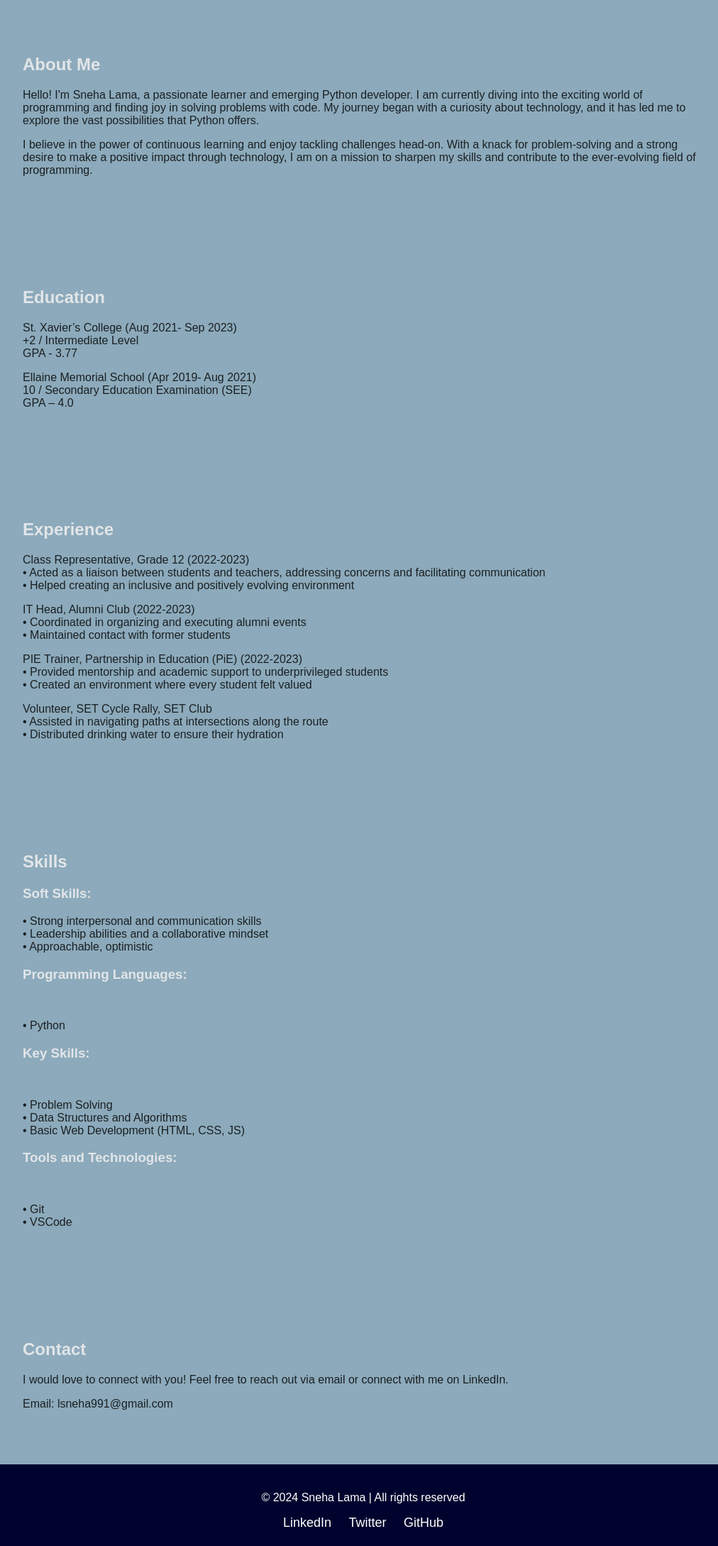
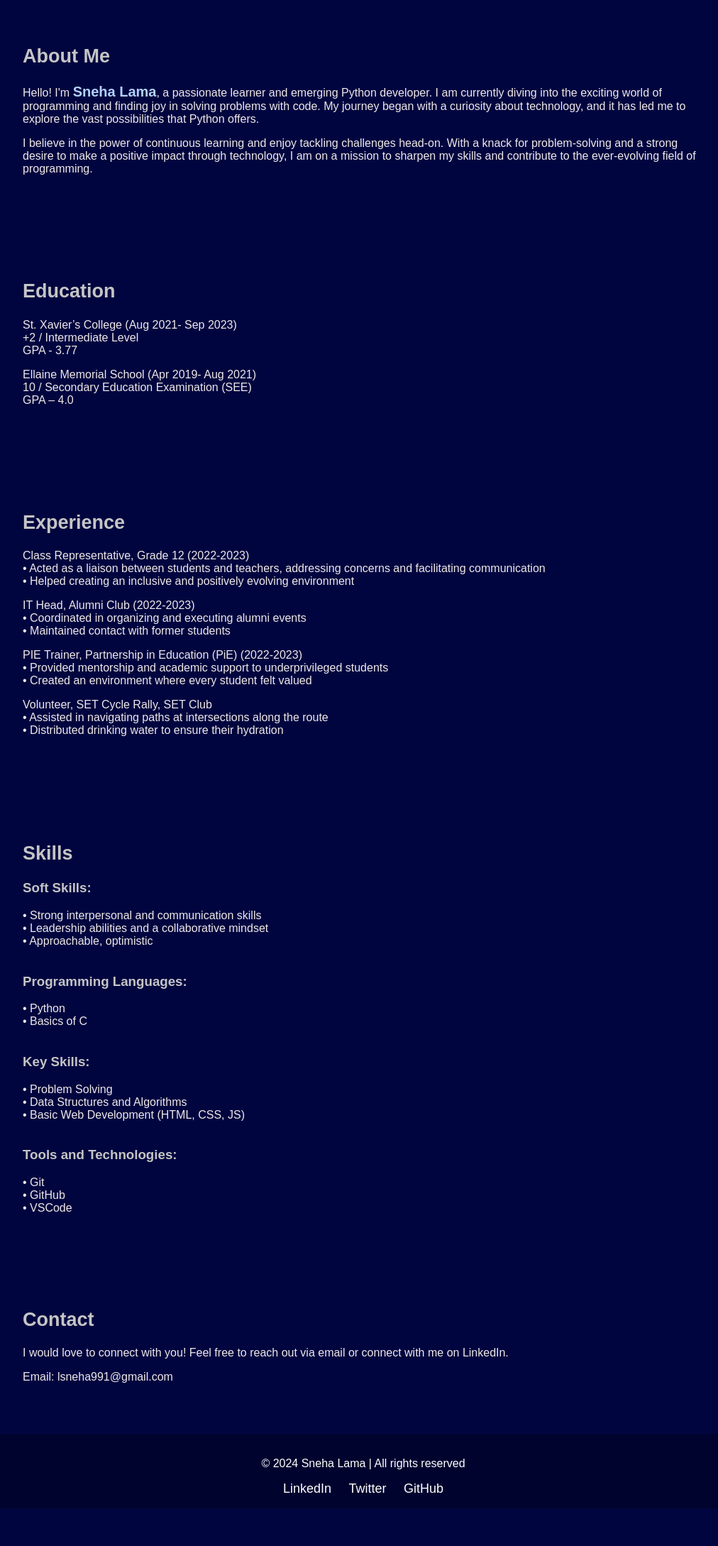
Before and after one commit to typicaleoxx/codewclumsy, a plain HTML site: page index.htm in a window 1280 px wide. Shown: the part 123-2301 px from the top of the page at 71% size, without its empty margins (128-1140 px from the left). After the commit the page ends 2248 px from the top, so only its background shows below. Drawn offline with Linux system fonts and the light colour scheme.

Commit message:
changed bg color

```diff
--- a/index.htm
+++ b/index.htm
@@ -2,7 +2,7 @@
 <html lang="en">
 <head>
     <meta charset="UTF-8">
-    <meta name="viewport" content="width=device-width, initial-scale=1.0">
+    <meta name="viewport" content="width=device-width, initial-scale=1, maximum-scale=1, user-scalable=no">
     <link rel="stylesheet" href="style.css">
     <script defer src="script.js"></script>
     <title>Sneha Lama - Portfolio</title>
@@ -29,15 +29,15 @@
         </div>
     <section id="about">
         <div class="container">
-            <h2>About Me</h2>
-            <p>Hello! I'm Sneha Lama, a passionate learner and emerging Python developer. I am currently diving into the exciting world of programming and finding joy in solving problems with code. My journey began with a curiosity about technology, and it has led me to explore the vast possibilities that Python offers.
+            <a href="#about" class="links"><h2>About Me</h2></a>
+            <p>Hello! I'm <a href="index.htm" class="name">Sneha Lama</a>, a passionate learner and emerging Python developer. I am currently diving into the exciting world of programming and finding joy in solving problems with code. My journey began with a curiosity about technology, and it has led me to explore the vast possibilities that Python offers.
  </p> <p>
 I believe in the power of continuous learning and enjoy tackling challenges head-on. With a knack for problem-solving and a strong desire to make a positive impact through technology, I am on a mission to sharpen my skills and contribute to the ever-evolving field of programming.        </div>
     </section>
 
     <section id="education">
         <div class="container">
-            <h2>Education</h2>
+        <a href="#education" class="links">   <h2>Education</h2></a>
             <p>
                 St. Xavier’s College (Aug 2021- Sep 2023)<br>
                 +2 / Intermediate Level<br>
@@ -53,7 +53,7 @@ I believe in the power of continuous learning and enjoy tackling challenges head
 
     <section id="experience">
         <div class="container">
-            <h2>Experience</h2>
+          <a href="#experience" class="links">  <h2>Experience</h2></a>
             <p>
                 Class Representative, Grade 12 (2022-2023)<br>
                 • Acted as a liaison between students and teachers, addressing concerns and facilitating communication<br>
@@ -75,32 +75,33 @@ I believe in the power of continuous learning and enjoy tackling challenges head
 
     <section id="skills">
         <div class="container">
-            <h2>Skills</h2>
-           <h3>Soft Skills: </h3> <p>
+         <a href="#skills" class="links"><h2>Skills</h2>  </a>
+           <h3>Soft Skills: </h3> <div>
                 • Strong interpersonal and communication skills<br>
                 • Leadership abilities and a collaborative mindset<br>
-                • Approachable, optimistic</p>
-               <h3> Programming Languages: </h3> <br><p>
+                • Approachable, optimistic</div> <br>
+           <div>    <h3> Programming Languages: </h3>
 • Python <br>
-</p>
+• Basics of C</div> <br>
 
-<h3>Key Skills: </h3><br>
-<p>
+<div>
+<h3>Key Skills: </h3>
 • Problem Solving <br>
 • Data Structures and Algorithms <br>
-• Basic Web Development (HTML, CSS, JS) <br> </p>
-
-<h3>Tools and Technologies:</h3> <br>
-<p>
+• Basic Web Development (HTML, CSS, JS) <br>
+</div> <br>
+<div>
+<h3>Tools and Technologies:</h3>
 • Git <br>
-• VSCode </p>
-
+• GitHub <br>
+• VSCode
+</div>
         </div>
     </section>
 
     <section id="contact">
         <div class="container">
-            <h2>Contact</h2>
+         <a href="#contact" class="links">   <h2>Contact</h2></a>
             <p>I would love to connect with you! Feel free to reach out via email or connect with me on LinkedIn.</p>
             <p>Email: lsneha991@gmail.com </p>
         </div>
--- a/script.js
+++ b/script.js
@@ -1,8 +1,9 @@
+
 document.addEventListener('DOMContentLoaded', function () {
     const navToggle = document.querySelector('.nav-toggle');
     const navLinks = document.querySelector('.nav-links');
 
     navToggle.addEventListener('click', function () {
-        navLinks.style.display = navLinks.style.display === 'none' ? 'flex' : 'none';
+        navLinks.classList.toggle('show');
     });
 });
--- a/style.css
+++ b/style.css
@@ -3,14 +3,34 @@ body {
     margin: 0;
     padding: 0;
     box-sizing: border-box;
-    background-color:#8caabb;
-    color:  #000000d0;
+    background-color:#01053f;
+    color:  #eee8e8;
 }
+.name {
+    color: rgb(178, 209, 250);
+    font-weight: bold;
+    font-family: Arial;
+    font-size: 20px;
+    text-decoration: none;
+}
+.name:hover {
+    color: #ffffff;
 
+}
+.links{
+    color: rgb(187, 214, 250);
+    font-weight: bold;
+    font-family: Arial;
+    font-size: 18px;
+    text-decoration: none;
+}
+.links:hover{
+    color: #ffffff;
+}
 .container {
     max-width: 960px;
     margin: 0 auto;
-    padding: 20px;
+    padding: 15px;
 }
 
 header {
@@ -18,7 +38,7 @@ header {
 }
 
 h1, h2, h3 {
-    color: #f5f3f3d0;
+    color: #c5c5c5;
 }
 
 nav {
@@ -64,18 +84,6 @@ section {
     padding: 40px 0;
 }
 
-.project-card {
-    background-color: #333;
-    padding: 20px;
-    margin-bottom: 20px;
-    box-shadow: 0 2px 4px rgba(0, 0, 0, 0.1);
-    transition: transform 0.3s ease;
-}
-
-.project-card:hover {
-    transform: scale(1.05);
-}
-
 footer {
     background-color: #00032e;
     color: #ffffff;
@@ -95,15 +103,3 @@ footer {
 .social-links a:hover {
     color: #4e88b4;
 }
-
-@media (max-width: 768px) {
-    .nav-links {
-        display: none;
-        flex-direction: column;
-        align-items: center;
-    }
-
-    .nav-toggle {
-        display: block;
-    }
-}
```
